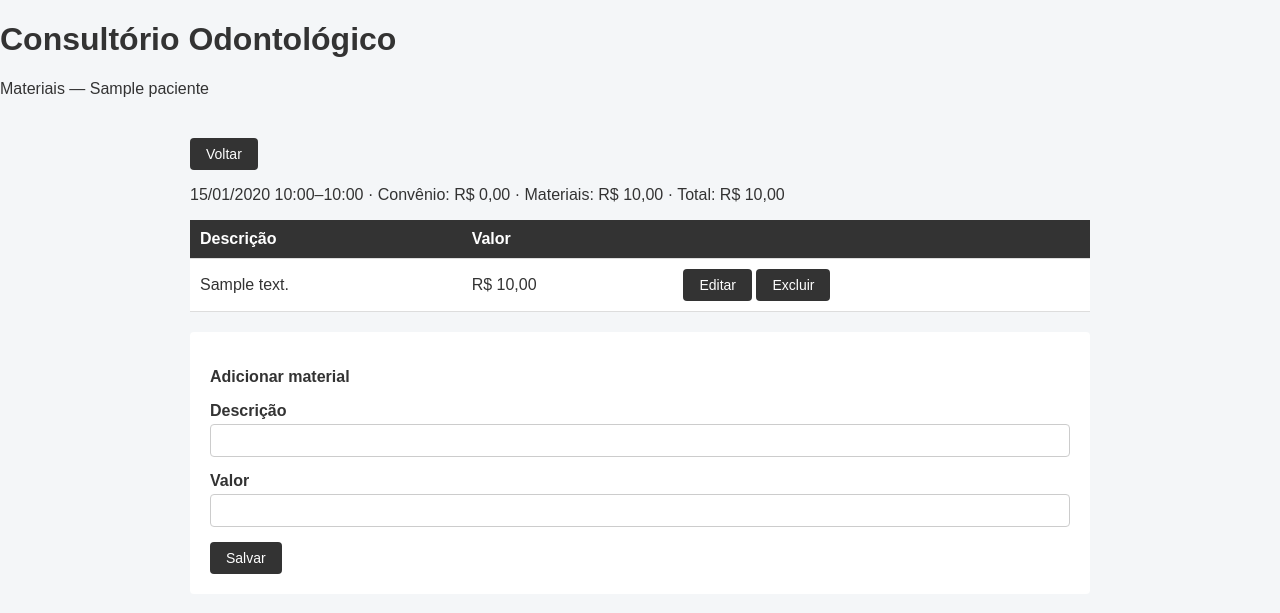
After one commit to marcelocintra27-coder/consultorio, a Django app: page /consultas/1/materiais/ in a window 1280 px wide. The commit adds this page. Shown: the top 613 px of the page. Run offline with Django 5.2, Linux system fonts and the light colour scheme; a user stored in the database is signed in; data comes from the database, SQL or seed files in the repository; tables that the repository leaves empty hold one stand-in row (values such as "Sample post").

Commit message:
feat: adiciona materiais por consulta e exige login nas telas
Co-authored-by: Cursor <cursoragent@cursor.com>

```diff
--- a/consultorio/settings.py
+++ b/consultorio/settings.py
@@ -49,6 +49,7 @@ MIDDLEWARE = [
     'django.middleware.common.CommonMiddleware',
     'django.middleware.csrf.CsrfViewMiddleware',
     'django.contrib.auth.middleware.AuthenticationMiddleware',
+    'django.contrib.auth.middleware.LoginRequiredMiddleware',
     'django.contrib.messages.middleware.MessageMiddleware',
     'django.middleware.clickjacking.XFrameOptionsMiddleware',
 ]
@@ -115,6 +116,10 @@ USE_I18N = True
 
 USE_TZ = True
 
+LOGIN_URL = 'entrar'
+LOGIN_REDIRECT_URL = 'core:inicio'
+LOGOUT_REDIRECT_URL = 'entrar'
+
 
 # Static files (CSS, JavaScript, Images)
 # https://docs.djangoproject.com/en/6.1/howto/static-files/
--- a/consultorio/urls.py
+++ b/consultorio/urls.py
@@ -1,8 +1,15 @@
 from django.contrib import admin
+from django.contrib.auth.views import LoginView, LogoutView
 from django.urls import include, path
 
 urlpatterns = [
     path('admin/', admin.site.urls),
+    path(
+        'entrar/',
+        LoginView.as_view(template_name='core/login.html'),
+        name='entrar',
+    ),
+    path('sair/', LogoutView.as_view(), name='sair'),
     path('', include('core.urls')),
     path('locacao/', include('locacao.urls')),
 ]
--- a/core/forms.py
+++ b/core/forms.py
@@ -1,5 +1,5 @@
 from django import forms
-from .models import Convenio, Paciente
+from .models import Convenio, Paciente, MaterialUsado
 
 
 class PacienteForm(forms.ModelForm):
@@ -44,3 +44,15 @@ class ConvenioForm(forms.ModelForm):
             'percentual_desconto': forms.NumberInput(attrs={'step': '0.01'}),
             'percentual_imposto': forms.NumberInput(attrs={'step': '0.01'}),
         }
+
+
+class MaterialUsadoForm(forms.ModelForm):
+    class Meta:
+        model = MaterialUsado
+        fields = [
+            'descricao',
+            'valor',
+        ]
+        widgets = {
+            'valor': forms.NumberInput(attrs={'step': '0.01'}),
+        }
--- a/core/models.py
+++ b/core/models.py
@@ -1,7 +1,8 @@
 from datetime import datetime
-from decimal import Decimal
+from decimal import Decimal, ROUND_HALF_UP
 
 from django.db import models
+from django.db.models import Sum
 
 
 class Convenio(models.Model):
@@ -134,7 +135,7 @@ class Consulta(models.Model):
         return int((fim - inicio).total_seconds() // 60)
 
     @property
-    def valor_a_cobrar(self):
+    def valor_convenio(self):
         convenio = self.paciente.convenio if self.paciente_id else None
         if not convenio:
             return Decimal('0.00')
@@ -146,4 +147,46 @@ class Consulta(models.Model):
         return (
             valor_com_desconto
             * (Decimal('1') + convenio.percentual_imposto / Decimal(100))
-        ).quantize(Decimal('0.01'))
+        ).quantize(Decimal('0.01'), rounding=ROUND_HALF_UP)
+
+    @property
+    def valor_materiais(self):
+        total = self.materiais.aggregate(soma=Sum('valor'))['soma']
+        if total is None:
+            return Decimal('0.00')
+        return Decimal(total).quantize(Decimal('0.01'), rounding=ROUND_HALF_UP)
+
+    @property
+    def valor_a_cobrar(self):
+        return (self.valor_convenio + self.valor_materiais).quantize(
+            Decimal('0.01'),
+            rounding=ROUND_HALF_UP,
+        )
+
+
+class MaterialUsado(models.Model):
+    consulta = models.ForeignKey(
+        Consulta,
+        verbose_name='consulta',
+        on_delete=models.CASCADE,
+        related_name='materiais',
+    )
+    descricao = models.CharField('descrição', max_length=200)
+    valor = models.DecimalField('valor', max_digits=10, decimal_places=2)
+    cadastrado_em = models.DateTimeField('data de cadastro', auto_now_add=True)
+
+    class Meta:
+        verbose_name = 'material usado'
+        verbose_name_plural = 'materiais usados'
+        ordering = ['descricao']
+
+    def __str__(self):
+        return f'{self.descricao} — {self.consulta}'
+
+    def save(self, *args, **kwargs):
+        if self.valor is not None:
+            self.valor = Decimal(self.valor).quantize(
+                Decimal('0.01'),
+                rounding=ROUND_HALF_UP,
+            )
+        super().save(*args, **kwargs)
--- /dev/null
+++ b/core/templates/core/materiais_consulta.html
@@ -0,0 +1,138 @@
+<!DOCTYPE html>
+<html lang="pt-br">
+<head>
+    <meta charset="UTF-8">
+    <meta name="viewport" content="width=device-width, initial-scale=1.0">
+    <title>Materiais da consulta</title>
+    <style>
+        body {
+            font-family: Arial, sans-serif;
+            margin: 0;
+            background: #f4f6f8;
+            color: #333;
+        }
+        .container {
+            max-width: 900px;
+            margin: 40px auto;
+            padding: 0 20px;
+        }
+        table {
+            width: 100%;
+            border-collapse: collapse;
+            background: #fff;
+        }
+        th, td {
+            padding: 10px;
+            border-bottom: 1px solid #ddd;
+            text-align: left;
+        }
+        th {
+            background: #333;
+            color: #fff;
+        }
+        .botao {
+            display: inline-block;
+            padding: 8px 16px;
+            background: #333;
+            color: #fff;
+            text-decoration: none;
+            border-radius: 4px;
+            border: none;
+            cursor: pointer;
+            font-size: 14px;
+        }
+        form.form-excluir {
+            display: inline;
+            margin: 0;
+            padding: 0;
+            background: none;
+        }
+        form.form-cadastro {
+            background: #fff;
+            padding: 20px;
+            border-radius: 4px;
+            margin: 20px 0;
+        }
+        .campo {
+            margin-bottom: 15px;
+        }
+        .campo label {
+            display: block;
+            font-weight: bold;
+            margin-bottom: 4px;
+        }
+        .campo input {
+            width: 100%;
+            padding: 8px;
+            border: 1px solid #ccc;
+            border-radius: 4px;
+            box-sizing: border-box;
+        }
+        .erro {
+            color: #b00020;
+            font-size: 13px;
+        }
+        .resumo {
+            margin: 16px 0;
+        }
+    </style>
+</head>
+<body>
+    <header>
+        <h1>Consultório Odontológico</h1>
+        <p>Materiais — {{ consulta.paciente.nome_completo }}</p>
+    </header>
+
+    <div class="container">
+        <a href="{% url 'core:listar_materiais_dia' %}?data={{ consulta.data|date:'Y-m-d' }}" class="botao">Voltar</a>
+
+        <p class="resumo">
+            {{ consulta.data|date:"d/m/Y" }}
+            {{ consulta.hora_inicio|time:"H:i" }}–{{ consulta.hora_fim|time:"H:i" }}
+            · Convênio: R$ {{ consulta.valor_convenio }}
+            · Materiais: R$ {{ consulta.valor_materiais }}
+            · Total: R$ {{ consulta.valor_a_cobrar }}
+        </p>
+
+        <table>
+            <tr>
+                <th>Descrição</th>
+                <th>Valor</th>
+                <th></th>
+            </tr>
+            {% for material in materiais %}
+            <tr>
+                <td>{{ material.descricao }}</td>
+                <td>R$ {{ material.valor }}</td>
+                <td>
+                    <a href="{% url 'core:editar_material_usado' material.pk %}" class="botao">Editar</a>
+                    <form method="post" action="{% url 'core:excluir_material_usado' material.pk %}" class="form-excluir">
+                        {% csrf_token %}
+                        <button type="submit" class="botao">Excluir</button>
+                    </form>
+                </td>
+            </tr>
+            {% empty %}
+            <tr>
+                <td colspan="3">Nenhum material registrado nesta consulta.</td>
+            </tr>
+            {% endfor %}
+        </table>
+
+        <form method="post" class="form-cadastro">
+            {% csrf_token %}
+            <p><strong>Adicionar material</strong></p>
+            {% for field in form %}
+            <div class="campo">
+                <label for="{{ field.id_for_label }}">{{ field.label }}</label>
+                {{ field }}
+                {% if field.errors %}
+                    <div class="erro">{{ field.errors }}</div>
+                {% endif %}
+            </div>
+            {% endfor %}
+            <button type="submit" class="botao">Salvar</button>
+        </form>
+    </div>
+</body>
+</html>
--- a/core/urls.py
+++ b/core/urls.py
@@ -11,6 +11,10 @@ from .views import (
     marcar_consulta_paga,
     listar_pagamentos_consulta,
     salvar_forma_pagamento,
+    listar_materiais_dia,
+    materiais_consulta,
+    editar_material_usado,
+    excluir_material_usado,
 )
 
 app_name = 'core'
@@ -25,18 +29,38 @@ urlpatterns = [
     path('convenios/<int:pk>/editar/', editar_convenio, name='editar_convenio'),
     path('consultas/', listar_consultas, name='listar_consultas'),
     path(
+        'consultas/pagamentos/',
+        listar_pagamentos_consulta,
+        name='listar_pagamentos_consulta',
+    ),
+    path(
+        'consultas/materiais/',
+        listar_materiais_dia,
+        name='listar_materiais_dia',
+    ),
+    path(
         'consultas/<int:pk>/marcar-pago/',
         marcar_consulta_paga,
         name='marcar_consulta_paga',
-    ),
-    path(
-        'consultas/pagamentos/',
-        listar_pagamentos_consulta,
-        name='listar_pagamentos_consulta',
     ),
     path(
         'consultas/<int:pk>/forma-pagamento/',
         salvar_forma_pagamento,
         name='salvar_forma_pagamento',
     ),
+    path(
+        'consultas/<int:pk>/materiais/',
+        materiais_consulta,
+        name='materiais_consulta',
+    ),
+    path(
+        'materiais/<int:pk>/editar/',
+        editar_material_usado,
+        name='editar_material_usado',
+    ),
+    path(
+        'materiais/<int:pk>/excluir/',
+        excluir_material_usado,
+        name='excluir_material_usado',
+    ),
 ]
--- a/core/views.py
+++ b/core/views.py
@@ -5,8 +5,8 @@ from django.urls import reverse
 from django.utils import timezone
 from django.views.decorators.http import require_POST
 
-from .models import Convenio, Paciente, Consulta
-from .forms import ConvenioForm, PacienteForm
+from .models import Convenio, Paciente, Consulta, MaterialUsado
+from .forms import ConvenioForm, PacienteForm, MaterialUsadoForm
 
 def inicio(request):
     return render(request, 'core/inicio.html')
@@ -158,3 +158,75 @@ def salvar_forma_pagamento(request, pk):
     return redirect(
         f"{reverse('core:listar_pagamentos_consulta')}?data={consulta.data.isoformat()}"
     )
+
+
+def listar_materiais_dia(request):
+    data_str = request.GET.get('data', '').strip()
+    hoje = timezone.localdate()
+    if data_str:
+        try:
+            data = datetime.strptime(data_str, '%Y-%m-%d').date()
+        except ValueError:
+            data = hoje
+    else:
+        data = hoje
+    consultas = (
+        Consulta.objects.filter(data=data)
+        .select_related('paciente__convenio')
+        .prefetch_related('materiais')
+        .order_by('hora_inicio')
+    )
+    return render(request, 'core/listar_materiais_dia.html', {
+        'consultas': consultas,
+        'data': data,
+    })
+
+
+def materiais_consulta(request, pk):
+    consulta = get_object_or_404(
+        Consulta.objects.select_related('paciente__convenio'),
+        pk=pk,
+    )
+    materiais = consulta.materiais.all()
+    if request.method == 'POST':
+        form = MaterialUsadoForm(request.POST)
+        if form.is_valid():
+            material = form.save(commit=False)
+            material.consulta = consulta
+            material.save()
+            return redirect('core:materiais_consulta', pk=consulta.pk)
+    else:
+        form = MaterialUsadoForm()
+    return render(request, 'core/materiais_consulta.html', {
+        'consulta': consulta,
+        'materiais': materiais,
+        'form': form,
+    })
+
+
+def editar_material_usado(request, pk):
+    material = get_object_or_404(
+        MaterialUsado.objects.select_related('consulta__paciente__convenio'),
+        pk=pk,
+    )
+    consulta = material.consulta
+    if request.method == 'POST':
+        form = MaterialUsadoForm(request.POST, instance=material)
+        if form.is_valid():
+            form.save()
+            return redirect('core:materiais_consulta', pk=consulta.pk)
+    else:
+        form = MaterialUsadoForm(instance=material)
+    return render(request, 'core/form_material.html', {
+        'form': form,
+        'consulta': consulta,
+        'titulo': 'Editar Material',
+    })
+
+
+@require_POST
+def excluir_material_usado(request, pk):
+    material = get_object_or_404(MaterialUsado, pk=pk)
+    consulta_id = material.consulta_id
+    material.delete()
+    return redirect('core:materiais_consulta', pk=consulta_id)
```
Also changed, not shown: core/admin.py (+10 -1 lines), core/templates/core/form_material.html (added, +81 -0 lines), core/templates/core/inicio.html (+16 -8 lines), core/templates/core/listar_materiais_dia.html (added, +101 -0 lines), core/templates/core/login.html (added, +100 -0 lines), core/migrations/0008_materialusado.py (added).
